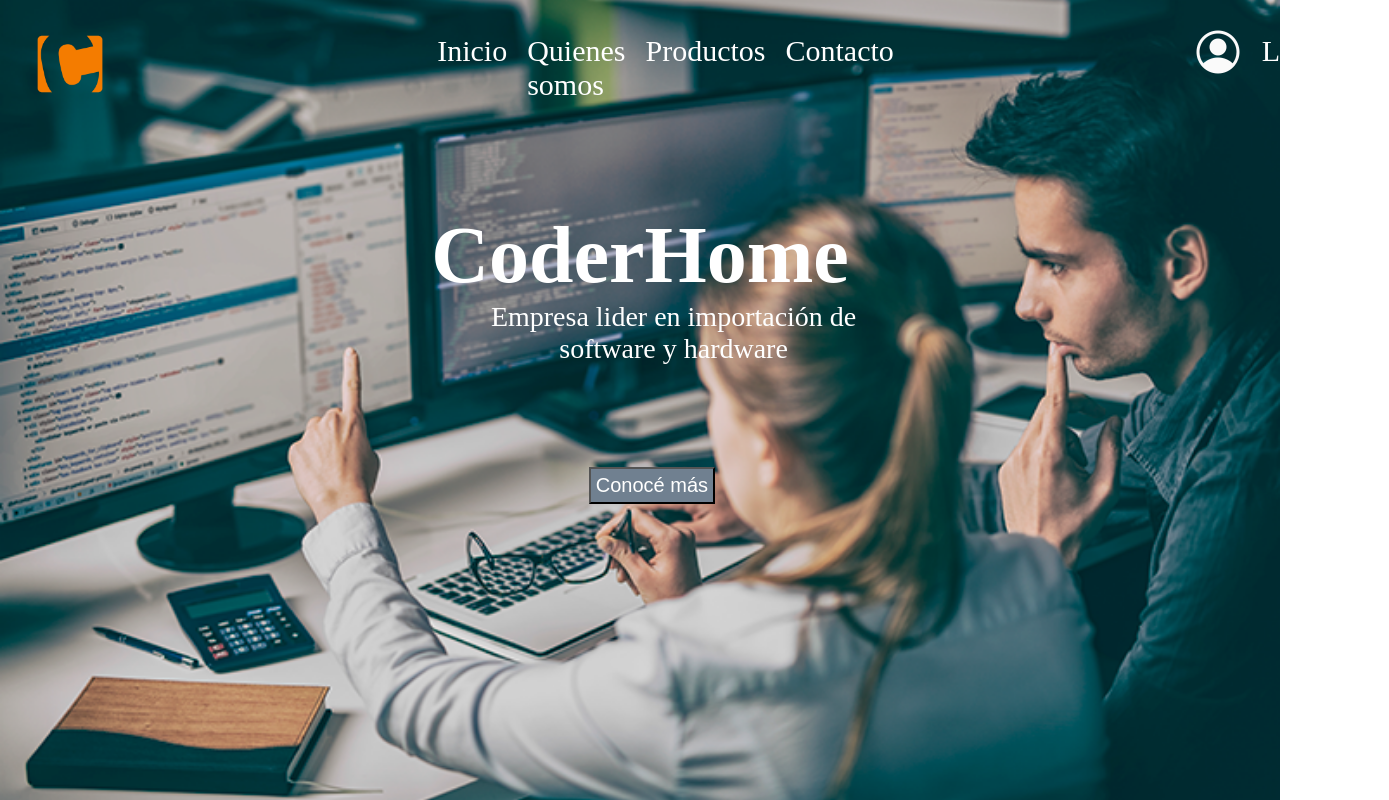
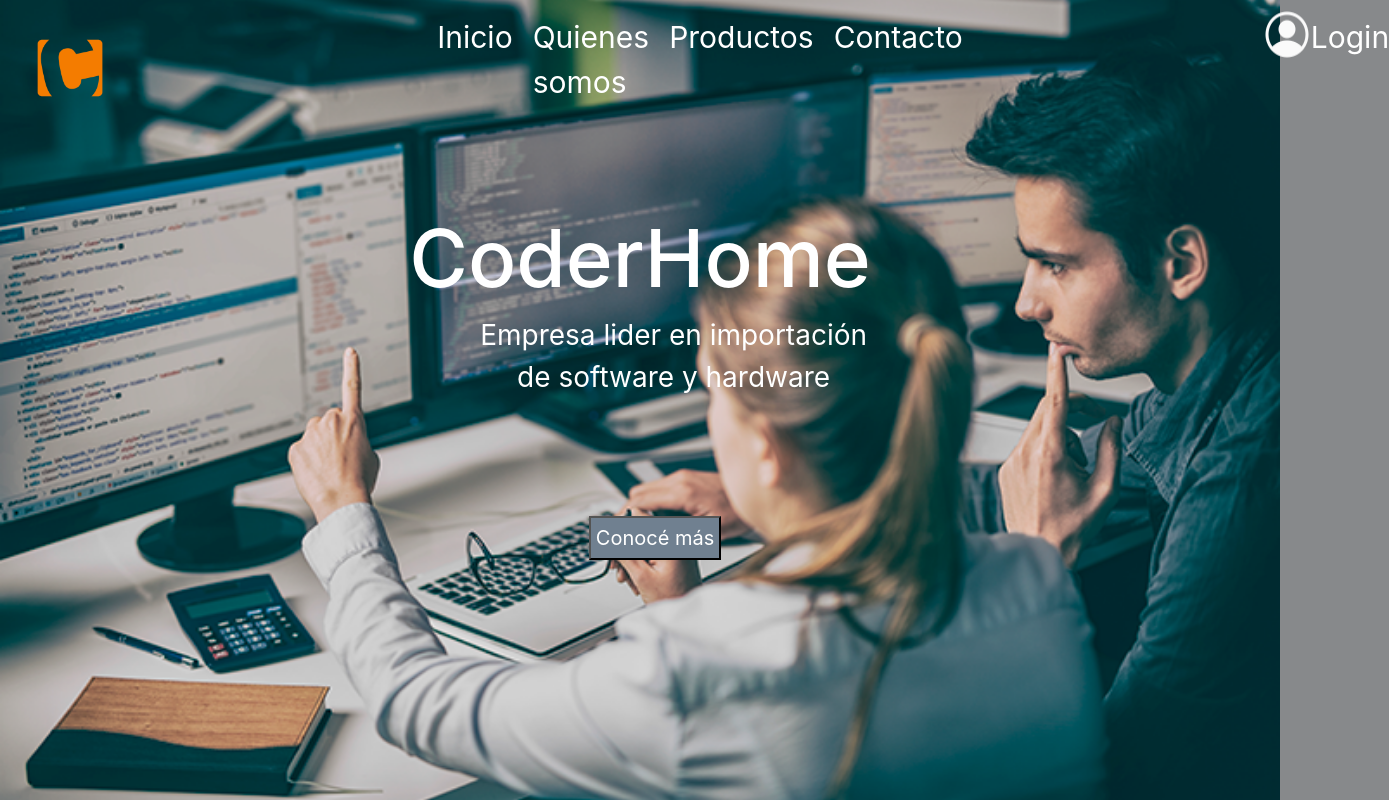
Before and after one commit to CristianMartin/CoderHome-Aranguren-Cristian, a plain HTML site: page index.html in a window 1280 px wide. Shown: the whole page, 1389 px wide, since content can reach past the window. Drawn offline with nearby package versions, Linux system fonts and the light colour scheme.

Commit message:
Unifico los estilos de quienes somos y inicio en el archivo styles.css

```diff
--- a/css/quienes-somos.css
+++ /dev/null
@@ -1,51 +0,0 @@
-@import url(styles.css);
-
-body {
-    background-color:rgb(226, 226, 230);
-}
-
-.login img {
-    color: rgb(135, 137, 139);
-}
-
-.navBar a{
-    color: rgb(135, 137, 139);
-}
-
-.navBar a:hover{
-    color: white;
-    font-size: 30px;
-}
-
-section {
-    display: flex;
-}
-
-main img {
-    margin-left: 80px;
-    width: 400px;
-    height: 408px;
-    border: 3px solid rgb(135, 137, 139);
-}
-
-h2 {
-    color: rgb(135, 137, 139);
-    margin-left: 40px;
-    margin-bottom: 10px;
-}
-
-.box-text {
-    flex-direction: column;
-    width:100%;
-    margin-top: 50px;
-}
-
-.box-text p {
-    font-size: 18px;
-    margin-left: 40px;
-    padding: 6px;
-    max-width: 86%;
-    color: rgb(113, 116, 118);
-    background:rgb(198, 200, 202);
-    border-color: rgb(135, 137, 139);
-}
--- a/css/styles.css
+++ b/css/styles.css
@@ -3,19 +3,8 @@
     padding: 0;
 }
 
-.logoCoderhome {
-    width: 80px;
-    height: 80px;
-    margin-left: 30px;
-    margin-top: 15px;
-}
-
-.imagenInicio {
-    background-image: url(../assets/imagen-inicio.png);
-    background-repeat: no-repeat;
-    background-position: center;
-    background-size: cover;
-    background-attachment:fixed;
+body {
+    background-color:rgb(135, 137, 139);
 }
 
 h1 {
@@ -24,7 +13,13 @@ h1 {
     color: white;
 }
 
-p {
+h2 {
+    color: white;
+    margin-left: 40px;
+    margin-bottom: 10px;
+}
+
+.leyenda-inicial {
     margin-left: 37%;
     max-width: 400px;
     text-align: center;
@@ -32,11 +27,26 @@ p {
     font-size: 28px;
 }
 
-section {
+.logo-coderhome {
+    width: 80px;
+    height: 80px;
+    margin-left: 30px;
+    margin-top: 15px;
+}
+
+.imagen-inicio {
+    background-image: url(../assets/imagen-inicio.png);
+    background-repeat: no-repeat;
+    background-position: center;
+    background-size: cover;
+    background-attachment:fixed;
+}
+
+.seccion-inicio {
     margin-top: 120px;
 }
 
-input {
+.boton-inicio {
     margin-left: 46%;
     margin-top: 8%;
     font-size: 20px;
@@ -46,46 +56,78 @@ input {
     cursor: pointer;
 }
 
-input:hover {
+.boton-inicio:hover {
     background-color:lightslategrey;
 }
 
-.navBar {
+.nav-bar {
     display: flex;
     align-items: center;
     height: 60px;
     margin-top: 30px;
 }
 
-.navBar ul {
+.nav-bar ul {
     display: flex;
     list-style: none;
     margin-top: 15px;
     margin-left: 24%;
 }
 
+.nav-bar a{
+    text-decoration: none;
+    color: white;
+    font-size: 30px;
+}
+
+.nav-bar a:hover{
+    color: rgb(198, 200, 202);
+    font-size: 30px;
+}
+
+.nav-bar li {
+    margin-left: 20px;
+}
+
 .login {
-   margin-left: 280px;
+   margin-left: 280px !important;
    display: flex;
+   margin-left: 20px;
 }
 
 .login img {
     color: white;
     margin-top: -6px;
-    margin-right: 20px;
 }
 
-.navBar li {
-    margin-left: 20px;
+.login img {
+    color: rgb(135, 137, 139);
 }
 
-.navBar a{
-    text-decoration: none;
-    color: white;
-    font-size: 30px;
+.seccion-quienes-somos {
+    margin-top: 120px;
+    display: flex;
 }
 
-.navBar a:hover{
-    color: lightslategrey;
-    font-size: 30px;
+.quienes-somos-img {
+    margin-left: 80px;
+    width: 400px;
+    height: 408px;
+    border: 3px solid rgb(198, 200, 202);
 }
+
+.box-text {
+    flex-direction: column;
+    width:100%;
+    margin-top: 50px;
+}
+
+.box-text p {
+    font-size: 18px;
+    margin-left: 40px;
+    padding: 6px;
+    max-width: 86%;
+    color: white;
+    background:rgb(198, 200, 202);
+    border-color: rgb(198, 200, 202);
+}
--- a/index.html
+++ b/index.html
@@ -5,14 +5,15 @@
     <meta http-equiv="X-UA-Compatible" content="IE=edge">
     <meta name="viewport" content="width=device-width, initial-scale=1.0">
     <link rel="short icon" href="assets/contao-logo.png">
+    <link rel="stylesheet" href="https://cdn.jsdelivr.net/npm/bootstrap@4.0.0/dist/css/bootstrap.min.css" integrity="sha384-Gn5384xqQ1aoWXA+058RXPxPg6fy4IWvTNh0E263XmFcJlSAwiGgFAW/dAiS6JXm" crossorigin="anonymous">
     <link rel="stylesheet" href="css/styles.css">
     <title>Home</title>
 </head>
-<body class="imagenInicio">
+<body class="imagen-inicio">
 <header>
-    <nav class="navBar">
+    <nav class="nav-bar">
         <a href="index.html">
-            <img class="logoCoderhome" src="assets/contao-logo.png" alt="logo_coderhome">
+            <img class="logo-coderhome" src="assets/contao-logo.png" alt="logo_coderhome">
         </a>
         <ul>
             <li>
@@ -36,10 +37,10 @@
     </nav>
 </header>
 <main>
-    <section>
+    <section class="seccion-inicio">
         <h1>CoderHome</h1>
-        <p>Empresa lider en importación de software y hardware</p>
-        <a class="button" href="./pages/quienes-somos.html"><input type=button value='Conocé más'></a>
+        <p class="leyenda-inicial">Empresa lider en importación de software y hardware</p>
+        <a href="./pages/quienes-somos.html"><input class="boton-inicio" type=button value='Conocé más'></a>
     </section>
 </main>
 </body>
```
Also changed, not shown: pages/quienes-somos.html (+6 -6 lines).
